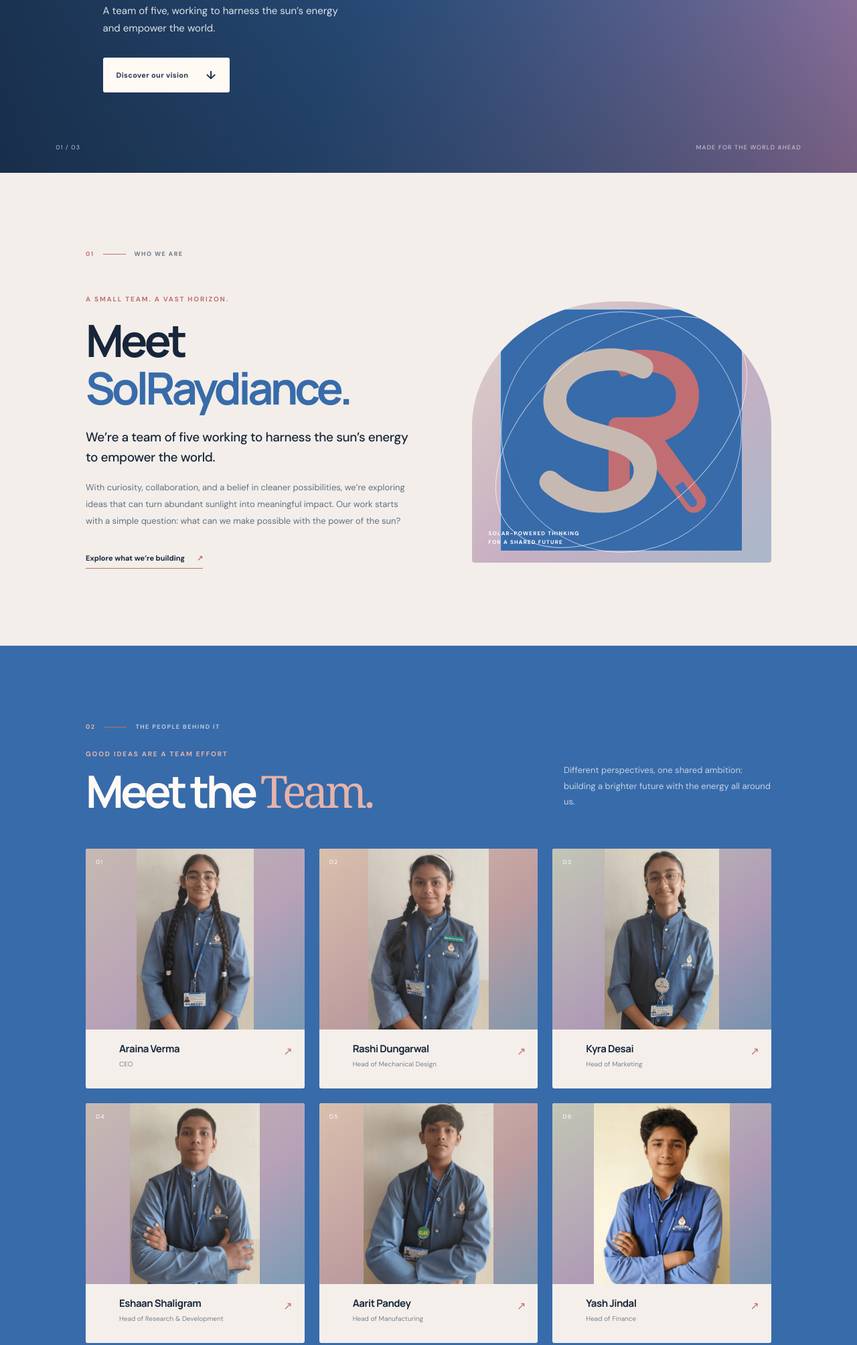
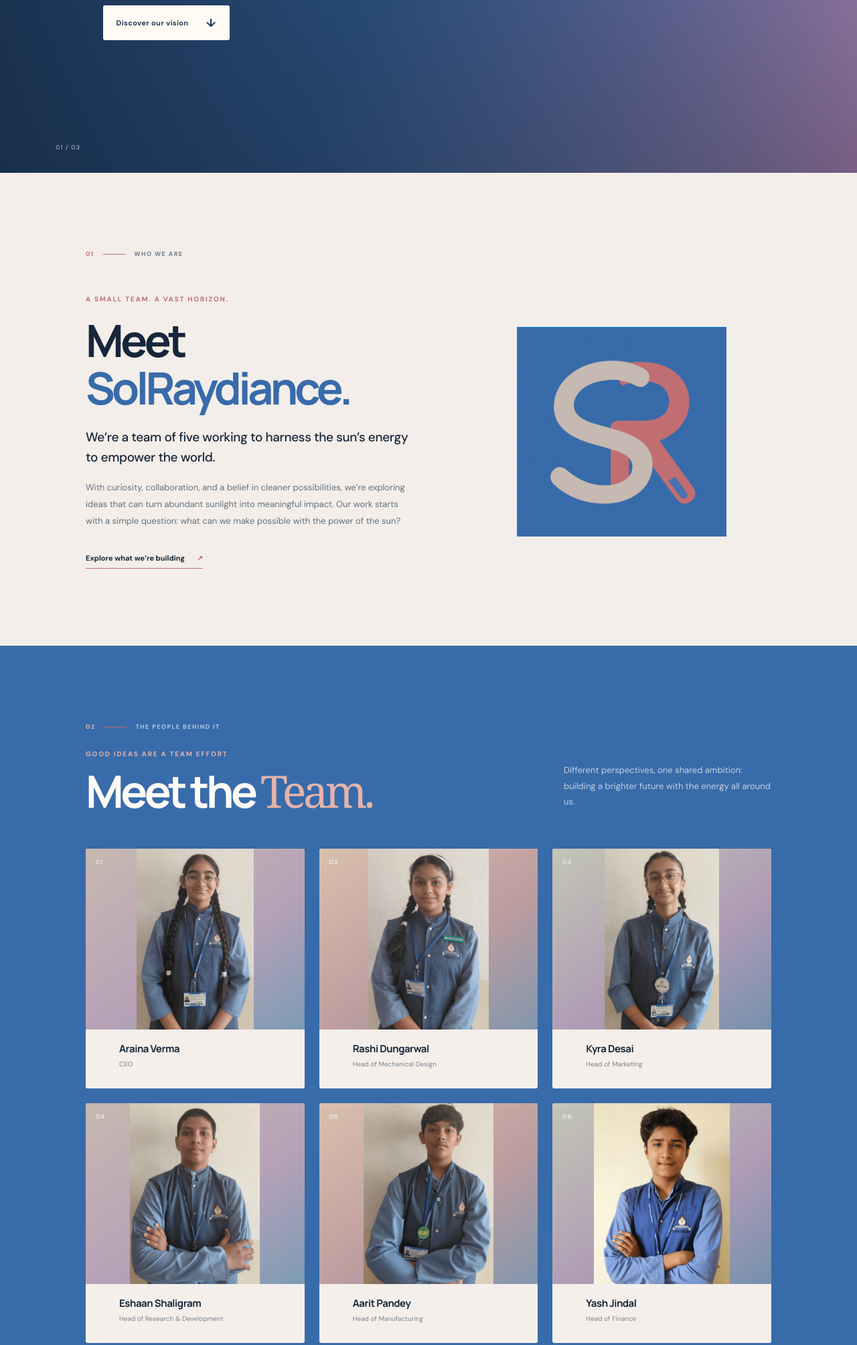
Before and after one commit to SolRaydiance/solraydiance.github.io, a plain HTML site: page index.html in a window 1280 px wide. Shown: the part 542-2550 px from the top of the page at 67% size. Drawn offline with Linux system fonts and the light colour scheme; files whose address does not match are found by name.

Commit message:
Simplify hero, logo presentation, and team cards

```diff
--- a/index.html
+++ b/index.html
@@ -11,12 +11,13 @@
   <link href="https://fonts.googleapis.com/css2?family=DM+Sans:wght@400;500;600;700&family=Manrope:wght@400;500;600;700;800&display=swap" rel="stylesheet">
   <link rel="stylesheet" href="styles.css">
   <link rel="stylesheet" href="team-portraits.css">
+  <link rel="stylesheet" href="site-tweaks.css">
   <script src="script.js" defer></script>
 </head>
 <body>
   <header class="site-header" id="top">
     <a class="brand-mark" href="#top" aria-label="SolRaydiance home">
-      <img src="Logo.png" alt="SolRaydiance logo">
+      <img src="./logo.png" alt="SolRaydiance logo">
       <span>SolRaydiance</span>
     </a>
     <button class="menu-toggle" aria-label="Open navigation" aria-expanded="false"><span></span><span></span></button>
@@ -30,13 +31,10 @@
       <div class="hero-image" role="img" aria-label="Sunlight and solar energy"></div>
       <div class="hero-shade"></div>
       <div class="hero-content">
-        <p class="eyebrow hero-eyebrow"><span class="sun-dot"></span> A brighter kind of energy</p>
         <h1>Powering a<br><em>brighter</em> tomorrow.</h1>
-        <p class="hero-copy">A team of five, working to harness the sun’s energy and empower the world.</p>
         <a class="button button-light" href="#about">Discover our vision <span>↓</span></a>
       </div>
-      <div class="hero-caption"><span>01 / 03</span><span>Made for the world ahead</span></div>
-      <div class="hero-orbit" aria-hidden="true"><span></span></div>
+      <div class="hero-caption"><span>01 / 03</span></div>
     </section>
 
     <section class="about section-pad" id="about">
@@ -49,12 +47,7 @@
           <p>With curiosity, collaboration, and a belief in cleaner possibilities, we’re exploring ideas that can turn abundant sunlight into meaningful impact. Our work starts with a simple question: what can we make possible with the power of the sun?</p>
           <a class="text-link" href="#heliopure">Explore what we’re building <span>↗</span></a>
         </div>
-        <div class="about-art reveal">
-          <div class="about-orbit orbit-one"></div><div class="about-orbit orbit-two"></div>
-          <div class="-tile"><img src="Logo.png" alt="SolRaydiance company logo"></div>
-          <span class="art-label">SOLAR-POWERED THINKING<br>FOR A SHARED FUTURE</span>
-          <span class="art-sparkle" aria-hidden="true">✳</span>
-        </div>
+        <div class="about-logo reveal"><img src="./logo.png" alt="SolRaydiance company logo"></div>
       </div>
     </section>
 
@@ -64,12 +57,12 @@
         <p class="team-intro">Different perspectives, one shared ambition: building a brighter future with the energy all around us.</p>
       </div>
       <div class="team-grid">
-        <article class="person-card reveal"><div class="person-photo"><img src="araina.png" alt="Araina Verma" loading="lazy"><span class="person-initials" aria-hidden="true">AV</span><span class="photo-index">01</span></div><div class="person-info"><h3>Araina Verma</h3><p>CEO</p><span class="person-arrow" aria-hidden="true">↗</span></div></article>
-        <article class="person-card reveal"><div class="person-photo"><img src="rashi.png" alt="Rashi Dungarwal" loading="lazy"><span class="person-initials" aria-hidden="true">RD</span><span class="photo-index">02</span></div><div class="person-info"><h3>Rashi Dungarwal</h3><p>Head of Mechanical Design</p><span class="person-arrow" aria-hidden="true">↗</span></div></article>
-        <article class="person-card reveal"><div class="person-photo"><img src="kyra.png" alt="Kyra Desai" loading="lazy"><span class="person-initials" aria-hidden="true">KD</span><span class="photo-index">03</span></div><div class="person-info"><h3>Kyra Desai</h3><p>Head of Marketing</p><span class="person-arrow" aria-hidden="true">↗</span></div></article>
-        <article class="person-card reveal"><div class="person-photo"><img src="eshaan.png" alt="Eshaan Shaligram" loading="lazy"><span class="person-initials" aria-hidden="true">ES</span><span class="photo-index">04</span></div><div class="person-info"><h3>Eshaan Shaligram</h3><p>Head of Research &amp; Development</p><span class="person-arrow" aria-hidden="true">↗</span></div></article>
-        <article class="person-card reveal"><div class="person-photo"><img src="aarit.png" alt="Aarit Pandey" loading="lazy"><span class="person-initials" aria-hidden="true">AP</span><span class="photo-index">05</span></div><div class="person-info"><h3>Aarit Pandey</h3><p>Head of Manufacturing</p><span class="person-arrow" aria-hidden="true">↗</span></div></article>
-        <article class="person-card reveal"><div class="person-photo"><img src="yash.png" alt="Yash Jindal" loading="lazy"><span class="person-initials" aria-hidden="true">YJ</span><span class="photo-index">06</span></div><div class="person-info"><h3>Yash Jindal</h3><p>Head of Finance</p><span class="person-arrow" aria-hidden="true">↗</span></div></article>
+        <article class="person-card reveal"><div class="person-photo"><img src="./araina.png" alt="Araina Verma" loading="lazy"><span class="person-initials" aria-hidden="true">AV</span><span class="photo-index">01</span></div><div class="person-info"><h3>Araina Verma</h3><p>CEO</p></div></article>
+        <article class="person-card reveal"><div class="person-photo"><img src="./rashi.png" alt="Rashi Dungarwal" loading="lazy"><span class="person-initials" aria-hidden="true">RD</span><span class="photo-index">02</span></div><div class="person-info"><h3>Rashi Dungarwal</h3><p>Head of Mechanical Design</p></div></article>
+        <article class="person-card reveal"><div class="person-photo"><img src="./kyra.png" alt="Kyra Desai" loading="lazy"><span class="person-initials" aria-hidden="true">KD</span><span class="photo-index">03</span></div><div class="person-info"><h3>Kyra Desai</h3><p>Head of Marketing</p></div></article>
+        <article class="person-card reveal"><div class="person-photo"><img src="./eshaan.png" alt="Eshaan Shaligram" loading="lazy"><span class="person-initials" aria-hidden="true">ES</span><span class="photo-index">04</span></div><div class="person-info"><h3>Eshaan Shaligram</h3><p>Head of Research &amp; Development</p></div></article>
+        <article class="person-card reveal"><div class="person-photo"><img src="./aarit.png" alt="Aarit Pandey" loading="lazy"><span class="person-initials" aria-hidden="true">AP</span><span class="photo-index">05</span></div><div class="person-info"><h3>Aarit Pandey</h3><p>Head of Manufacturing</p></div></article>
+        <article class="person-card reveal"><div class="person-photo"><img src="./yash.png" alt="Yash Jindal" loading="lazy"><span class="person-initials" aria-hidden="true">YJ</span><span class="photo-index">06</span></div><div class="person-info"><h3>Yash Jindal</h3><p>Head of Finance</p></div></article>
       </div>
     </section>
 
@@ -83,7 +76,7 @@
           <p>A dish reflector concentrates solar energy onto a receiver, generating heat that can be used to evaporate water. The resulting vapour is condensed and collected as purified water.</p>
           <div class="process-row"><div><span>01</span><b>Concentrate</b><small>Dish reflector</small></div><i>→</i><div><span>02</span><b>Evaporate</b><small>Solar heat</small></div><i>→</i><div><span>03</span><b>Collect</b><small>Condensed water</small></div></div>
         </div>
-        <figure class="heliopure-visual reveal"><div class="visual-frame"><img src="heliopure.png" alt="CGI concept render of the HelioPure solar-thermal water purification system" loading="lazy"><span class="visual-stamp">SUN<br>TO<br>WATER</span></div><figcaption><span>HelioPure concept</span><span>Illustrative visualization</span></figcaption><p class="disclaimer">Disclaimer: This picture is a CGI render of the concept.</p></figure>
+        <figure class="heliopure-visual reveal"><div class="visual-frame"><img src="./heliopure.png" alt="CGI concept render of the HelioPure solar-thermal water purification system" loading="lazy"><span class="visual-stamp">SUN<br>TO<br>WATER</span></div><figcaption><span>HelioPure concept</span><span>Illustrative visualization</span></figcaption><p class="disclaimer">Disclaimer: This picture is a CGI render of the concept.</p></figure>
       </div>
     </section>
 
@@ -92,6 +85,6 @@
     </section>
   </main>
 
-  <footer class="site-footer"><a class="footer-brand" href="#top"><img src="Logo.png" alt=""><span>SolRaydiance</span></a><p>Harnessing the sun. Empowering the world.</p><a class="back-top" href="#top">Back to top ↑</a><small>© <span id="year"></span> SolRaydiance. Made for a brighter tomorrow.</small></footer>
+  <footer class="site-footer"><a class="footer-brand" href="#top"><img src="./logo.png" alt=""><span>SolRaydiance</span></a><p>Harnessing the sun. Empowering the world.</p><a class="back-top" href="#top">Back to top ↑</a><small>© <span id="year"></span> SolRaydiance. Made for a brighter tomorrow.</small></footer>
 </body>
 </html>
--- /dev/null
+++ b/site-tweaks.css
@@ -0,0 +1,13 @@
+/* Hero: use the root banner without entrance or orbit animation. */
+.hero-image{background-image:url('./banner.png');animation:none}
+.hero-content{animation:none;margin-top:0}
+.hero-content h1{margin-bottom:18px}
+.hero-orbit{display:none}
+.hero-caption{justify-content:flex-start}
+
+/* The about section displays only the real logo, with no decorative tile or backdrop. */
+.about-logo{min-height:320px;display:grid;place-items:center}
+.about-logo img{display:block;width:min(70%,340px);height:auto;max-height:340px;object-fit:contain}
+
+/* Keep team cards clean, without the decorative arrow. */
+.person-arrow{display:none}
```
